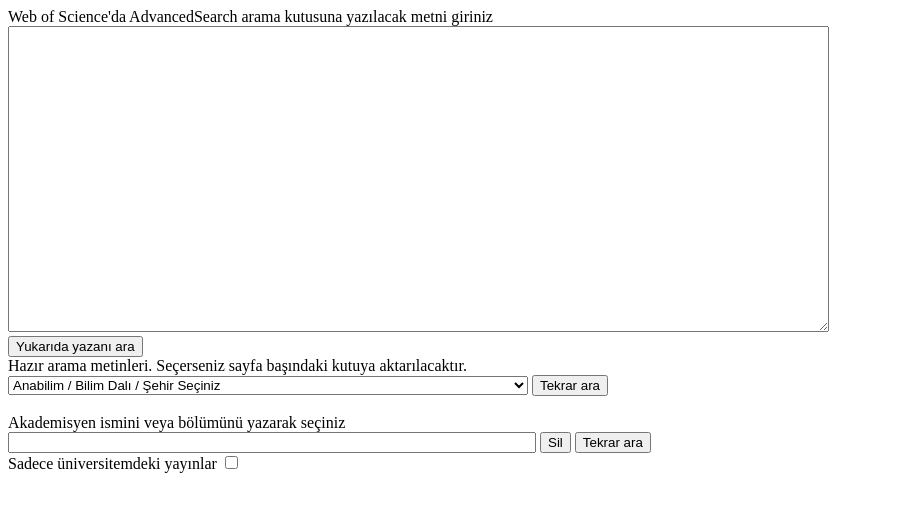
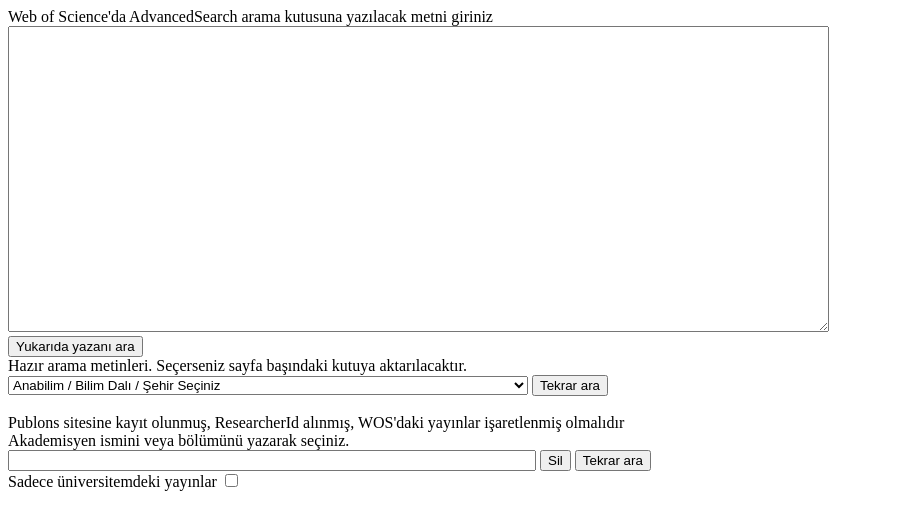
Before and after one commit to zakcali/puppetwos, an Electron app: page index.html in a window 900 px wide. Drawn offline with Linux system fonts and the light colour scheme; no server answers.

```diff
--- a/index.html
+++ b/index.html
@@ -28,7 +28,8 @@
 </select>
 <button onclick="copyQueryText(document.getElementById('selectDepartment').options[document.getElementById('selectDepartment').selectedIndex].value)">Tekrar ara</button>
 <br /> <br />
-<label for="Akademisyen seçimi">Akademisyen ismini veya bölümünü yazarak seçiniz</label>  <br />
+Publons sitesine kayıt olunmuş, ResearcherId alınmış, WOS'daki yayınlar işaretlenmiş olmalıdır<br />
+<label for="Akademisyen seçimi">Akademisyen ismini veya bölümünü yazarak seçiniz.</label>  <br />
 <input list="academicians" id="selectAcademician" oninput="copyAcademician()" name="acadname"/>  <!-- onchange dosesn't focus, use oninput -->
 <button onclick="clearAcademician()">Sil</button> <button onclick="copyAcademician()">Tekrar ara</button>
 
```
